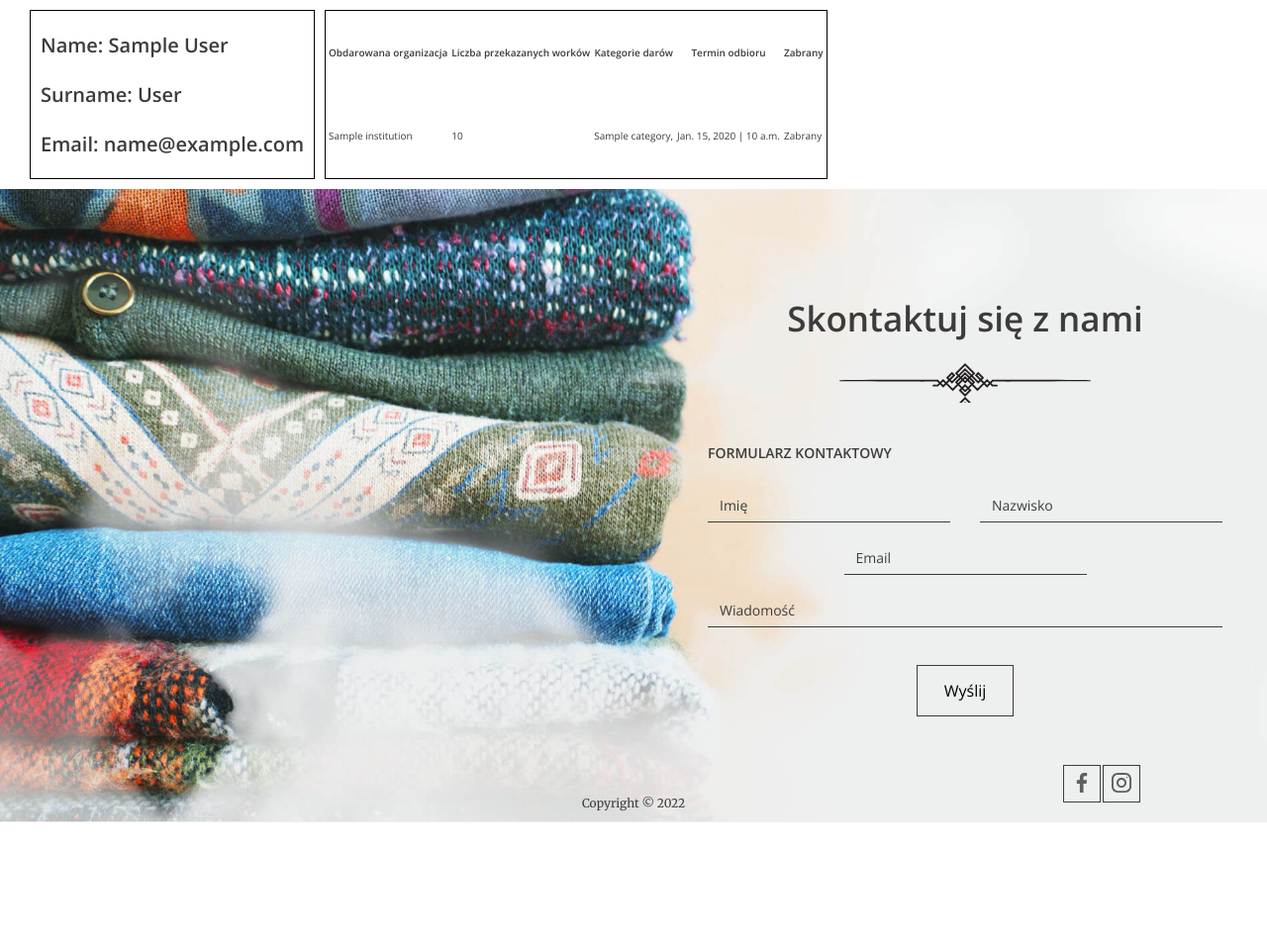
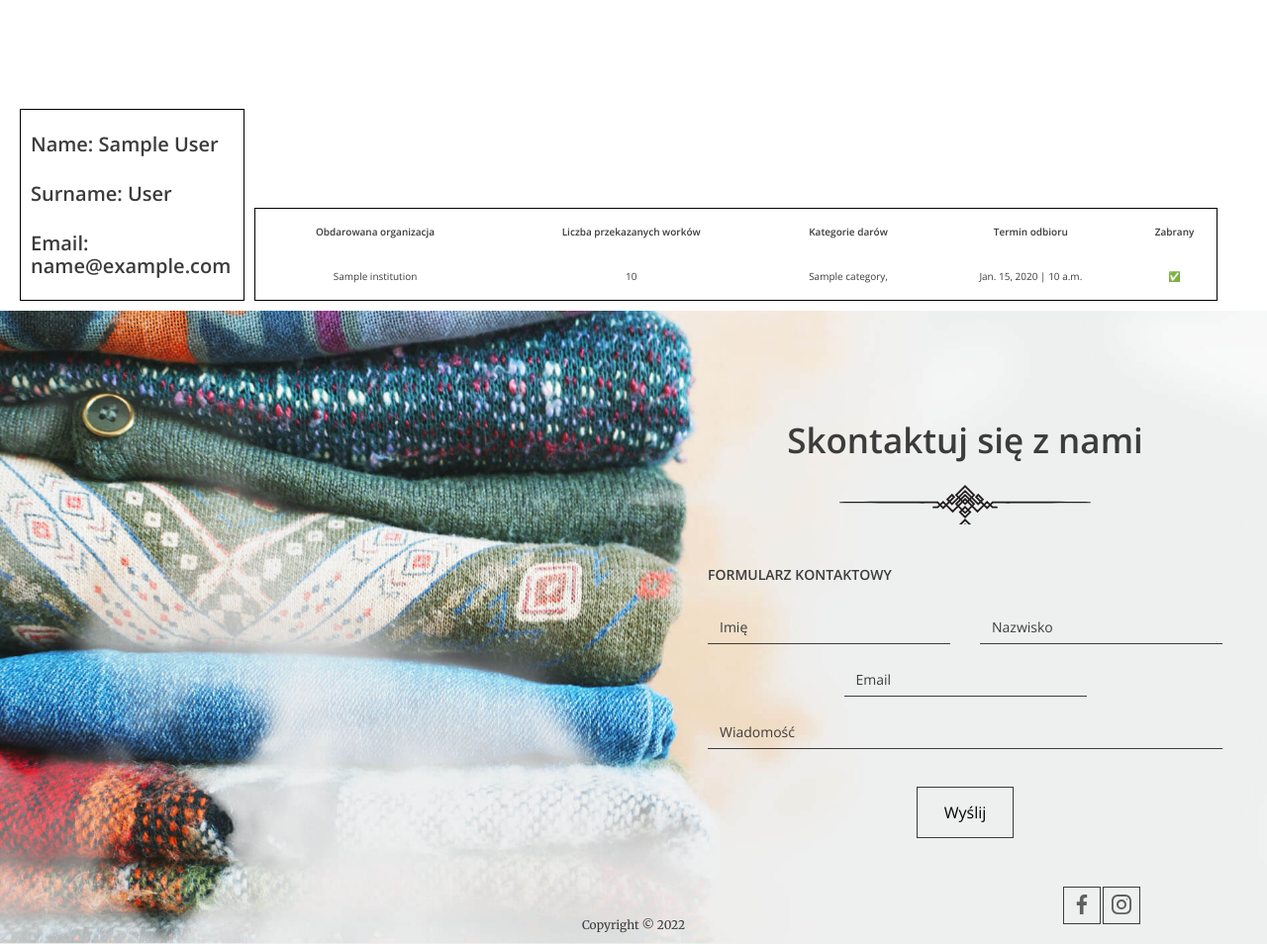
Before and after one commit to WNUMIK/Charity-WebApp, a Django app: page /profile in a window 1280 px wide. Shown: the part 125-1079 px from the top of the page at 99% size. Before the commit the page ends 956 px from the top, so only its background shows below. Run offline with Django 4.2, Linux system fonts and the light colour scheme; a user stored in the database is signed in; tables that the repository leaves empty hold one stand-in row (values such as "Sample post"); parts of the project's set-up code (start-up, migrations or seed data) failed here and were passed over; some libraries are stand-ins or nearby versions.

Commit message:
update HEROKU

```diff
--- a/home/templates/home/user.html
+++ b/home/templates/home/user.html
@@ -2,14 +2,14 @@
 {% load static %}
 
 {% block header %}
-    <div class="container" style="display: flex; padding: 10px; margin: 0 10px; position: center;">
+    <div class="card" style="display: flex; padding: 10px; position: relative; margin-top: 100px;" >
         <div class="personal_data" style="display: grid; padding: 10px; margin: 0 10px; border: 1px solid black;">
             <h1> Name: {{ user.name }} </h1>
             <h1> Surname: {{ user.surname }} </h1>
             <h1> Email: {{ user.email }} </h1>
         </div>
-        <table style="border: 1px solid black;">
-            <tr>
+        <table style="border: 1px solid black; text-align: center; width: 100%; height: auto; margin-right: 40px; margin-top: 100px;">
+            <tr style="border-bottom: 1px solid #ddd;">
                 <th>Obdarowana organizacja</th>
                 <th>Liczba przekazanych worków</th>
                 <th>Kategorie darów</th>
@@ -17,17 +17,17 @@
                 <th>Zabrany</th>
             </tr>
         {% for donat in donations %}
-            <tr style="padding: 10px; margin-left: 10px;">
+            <tr style="border-bottom: 1px solid #ddd;">
                 <td>{{ donat.institution }}</td>
                 <td>{{ donat.quantity }}</td>
                 <td>{% for cat in donat.categories.all %}{{ cat.name }}, {% endfor %}</td>
                 <td>{{ donat.pick_up_date }} | {{ donat.pick_up_time }}</td>
             {% if donat.is_taken == True %}
-                <td>Zabrany</td>
+                <td>&#9989;</td>
             {% else %}
             <form method="post">
                 {% csrf_token %}
-                <td><button type="submit" name="is_taken" value="{{ donat.id }}">Odebrany</button></td>
+                <td><button style="cursor: pointer; text-align: center; padding: 10px 15px; border: none; border-radius: 10px;" type="submit" name="is_taken" value="{{ donat.id }}">&#10060;/&#9989;</button></td>
             </form>
             {% endif %}
             </tr>
```
